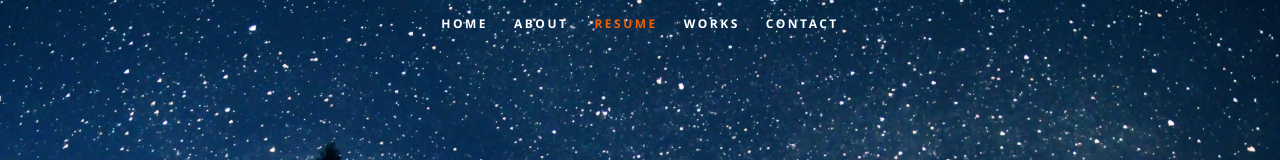
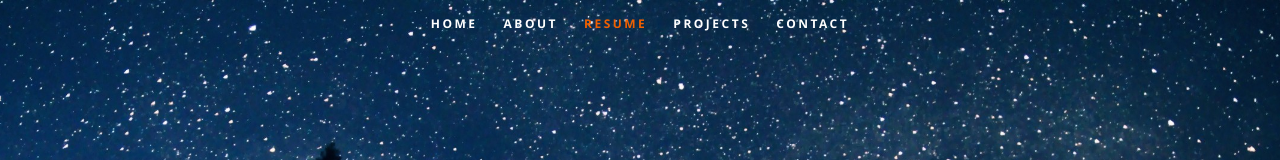
Before and after one commit to rbhatia46/React-Portfolio, a React (Create React App) app: page / in a window 1280 px wide. Shown: the top 160 px of the page. Built offline with nearby package versions, Linux system fonts and the light colour scheme.

Commit message:
changed link sytle to accurately describe work as projects instead.

```diff
--- a/src/components/Header.js
+++ b/src/components/Header.js
@@ -13,7 +13,7 @@ export default class Header extends Component {
                <li className="current"><a className="smoothscroll" href="#home">Home</a></li>
                <li><a className="smoothscroll" href="#about">About</a></li>
              <li><a className="smoothscroll" href="#resume">Resume</a></li>
-               <li><a className="smoothscroll" href="#portfolio">Works</a></li>
+               <li><a className="smoothscroll" href="#portfolio">Projects</a></li>
                <li><a className="smoothscroll" href="#contact">Contact</a></li>
             </ul>
          </nav>
--- a/src/components/Portfolio.js
+++ b/src/components/Portfolio.js
@@ -6,14 +6,14 @@ export default class Porfolio extends Component {
       <section id="portfolio">
       <div className="row">
         <div className="twelve columns collapsed">
-          <h1>Check Out Some of My Works.</h1>
+          <h1>Check Out Some of My Projects.</h1>
           <div id="portfolio-wrapper" className="bgrid-quarters s-bgrid-thirds cf">
           {
             resumeData.portfolio && resumeData.portfolio.map((item)=>{
               return(
                 <div className="columns portfolio-item">
                   <div className="item-wrap">
-                    <a href="#modal-01 ">
+                    <a href="#modal-01">
                       <img src={`${item.imgurl}`} className="item-img"/>
                       <div className="overlay">
                         <div className="portfolio-item-meta">
```
